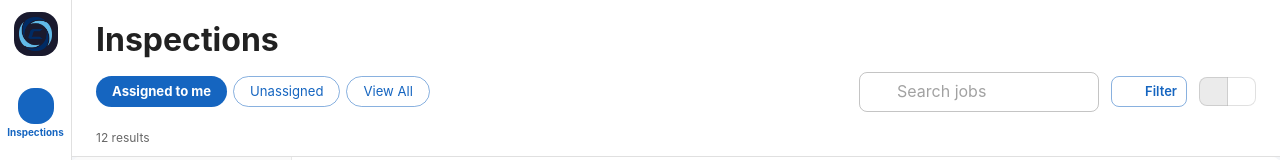
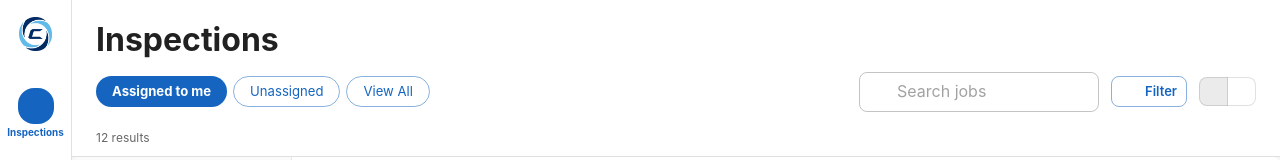
Before and after one commit to jbrown041/CCM-Inspect, a React (Vite) app in the folder ccm-inspection-app/: page /jobs in a window 1280 px wide. Shown: the top 160 px of the page. Built offline with nearby package versions, Linux system fonts and the light colour scheme; some icons are missing.

Commit message:
fix: white background on logo container

```diff
--- a/ccm-inspection-app/src/components/layout/SidebarNav.tsx
+++ b/ccm-inspection-app/src/components/layout/SidebarNav.tsx
@@ -58,7 +58,7 @@ export default function SidebarNav() {
           width: 44,
           height: 44,
           borderRadius: 2,
-          bgcolor: '#1a1a2e',
+          bgcolor: '#ffffff',
           display: 'flex',
           alignItems: 'center',
           justifyContent: 'center',
```
